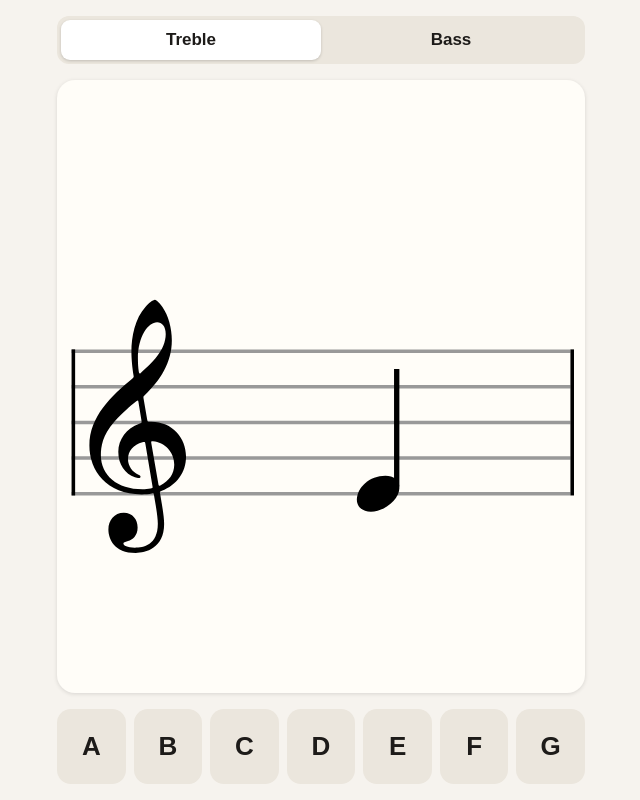
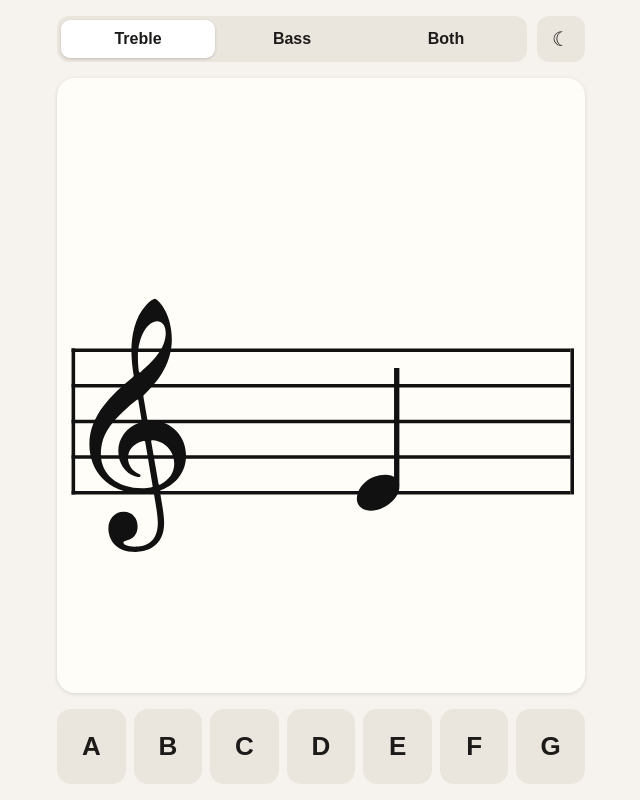
Before and after one commit to robby20044/noteLearner, a plain HTML site: page index.html in a window 1280 px wide. Shown: the whole page, without its empty margins (319-959 px from the left). Drawn offline with Linux system fonts and the light colour scheme.

Commit message:
Add dark mode and grand staff mode
Add a light/dark theme toggle that follows the system setting by default
and remembers the user's choice. In dark mode the staff, clefs, and notes
render in white. Add a "Both" mode showing treble and bass staves joined
by a brace, with notes from C4 up on treble and lower notes on bass.
Style ledger lines explicitly so they match the theme's ink color.

Co-Authored-By: Claude Sonnet 5.5 <noreply@anthropic.com>

```diff
--- a/index.html
+++ b/index.html
@@ -13,12 +13,14 @@
 <title>Note Learner</title>
 <style>
   :root {
-    --bg: #f6f3ee; --fg: #1d1b19; --paper: #fffdf8; --ink: #111;
+    --bg: #f6f3ee; --fg: #1d1b19; --paper: #fffdf8; --ink: #111111;
     --btn: #ebe6dd; --btn-active: #d9d2c4; --seg: #ffffff;
     --ok: #2e9e5b; --bad: #d64545;
   }
-  @media (prefers-color-scheme: dark) {
-    :root { --bg: #161513; --fg: #f1ede6; --btn: #34312e; --btn-active: #48443f; --seg: #4a4642; }
+  :root[data-theme=dark] {
+    --bg: #121110; --fg: #f1ede6; --paper: #1c1a19; --ink: #ffffff;
+    --btn: #34312e; --btn-active: #48443f; --seg: #4a4642;
+    --ok: #43c47a; --bad: #ef6a6a;
   }
   * { box-sizing: border-box; -webkit-tap-highlight-color: transparent; }
   html, body { margin: 0; height: 100%; background: var(--bg); color: var(--fg);
@@ -26,19 +28,21 @@
     -webkit-user-select: none; user-select: none; touch-action: manipulation; }
   .app { display: flex; flex-direction: column; height: 100%; max-width: 560px; margin: 0 auto;
     padding: max(16px, env(safe-area-inset-top)) 16px max(16px, env(safe-area-inset-bottom)); gap: 16px; }
-  .modes { display: grid; grid-template-columns: 1fr 1fr; background: var(--btn); border-radius: 12px; padding: 4px; }
-  .modes button { border: 0; background: transparent; color: var(--fg); font-size: 17px; font-weight: 600;
-    padding: 10px; border-radius: 9px; }
+  .top { display: flex; gap: 10px; }
+  .modes { flex: 1; display: grid; grid-template-columns: repeat(3, 1fr); background: var(--btn); border-radius: 12px; padding: 4px; }
+  .modes button { border: 0; background: transparent; color: var(--fg); font-size: 16px; font-weight: 600;
+    padding: 10px 4px; border-radius: 9px; }
   .modes button[aria-pressed=true] { background: var(--seg); box-shadow: 0 1px 3px rgba(0,0,0,.18); }
+  #theme { border: 0; background: var(--btn); color: var(--fg); border-radius: 12px; width: 48px; font-size: 20px; }
+  #theme:active { background: var(--btn-active); }
 
-  /* The staff always sits on "paper" with black ink, like printed sheet music. */
   .stage { flex: 1; min-height: 0; display: flex; align-items: center; justify-content: center;
     background: var(--paper); border-radius: 18px; border: 3px solid transparent;
     box-shadow: 0 1px 4px rgba(0,0,0,.12); transition: border-color .12s; padding: 8px; }
   .stage.ok { border-color: var(--ok); }
   .stage.bad { border-color: var(--bad); }
-  #score { width: 100%; }
-  #score svg { display: block; width: 100%; height: auto; }
+  #score { width: 100%; max-height: 100%; }
+  #score svg { display: block; width: 100%; height: auto; max-height: 100%; }
 
   .keys { display: grid; grid-template-columns: repeat(7, 1fr); gap: 8px; }
   .keys button { border: 0; border-radius: 14px; background: var(--btn); color: var(--fg);
@@ -46,12 +50,26 @@
   .keys button:active { background: var(--btn-active); }
   @media (max-width: 380px) { .keys button { font-size: 22px; padding: 18px 0; } .keys { gap: 5px; } }
 </style>
+<script>
+  // Apply the saved theme (or the system's) before first paint.
+  (function () {
+    var t = null;
+    try { t = localStorage.getItem('theme'); } catch (e) {}
+    if (t !== 'light' && t !== 'dark')
+      t = window.matchMedia && matchMedia('(prefers-color-scheme: dark)').matches ? 'dark' : 'light';
+    document.documentElement.dataset.theme = t;
+  })();
+</script>
 </head>
 <body>
 <div class="app">
-  <div class="modes" role="group" aria-label="Clef">
-    <button id="m-treble" aria-pressed="true">Treble</button>
-    <button id="m-bass" aria-pressed="false">Bass</button>
+  <div class="top">
+    <div class="modes" role="group" aria-label="Clef">
+      <button id="m-treble" aria-pressed="true">Treble</button>
+      <button id="m-bass" aria-pressed="false">Bass</button>
+      <button id="m-grand" aria-pressed="false">Both</button>
+    </div>
+    <button id="theme" aria-label="Toggle dark mode"></button>
   </div>
   <div class="stage" id="stage"><div id="score" aria-label="Staff"></div></div>
   <div class="keys" id="keys"></div>
@@ -59,50 +77,73 @@
 
 <script src="vendor/vexflow.js"></script>
 <script>
-const { Renderer, Stave, StaveNote, Voice, Formatter } = Vex.Flow;
+const { Renderer, Stave, StaveNote, StaveConnector, Voice, Formatter } = Vex.Flow;
 const LETTERS = ['C','D','E','F','G','A','B'];
 
 // Diatonic number n = octave*7 + letterIndex. Ranges include a few ledger-line notes.
+const C4 = 4*7;
 const CLEFS = {
-  treble: { lo: 4*7+0 /* C4 */, hi: 5*7+5 /* A5 */ },
-  bass:   { lo: 2*7+2 /* E2 */, hi: 4*7+0 /* C4 */ },
+  treble: { lo: C4 + 0,      hi: 5*7 + 5 },   // C4 .. A5
+  bass:   { lo: 2*7 + 2,     hi: C4 + 0 },    // E2 .. C4
+  grand:  { lo: 2*7 + 2,     hi: 5*7 + 5 },   // E2 .. A5 (C4 and up on treble, below on bass)
 };
 
-// Drawing area (VexFlow units). Staff lines sit at y = 40..80 for a stave at y = 0.
-const STAVE_W = 140, VIEW = { x: 0, y: 0, w: STAVE_W + 2, h: 120 };
-const STAVE_Y = 10;
+const VIEW_W = 142, STAVE_W = 140, STAVE_Y = 10;   // single staff
+const GRAND = { x: 18, w: 122, trebleY: 0, bassY: 80, h: 215 };
 
 let mode = 'treble', note = null, locked = false;
-try { mode = localStorage.getItem('mode') === 'bass' ? 'bass' : 'treble'; } catch (e) {}
+try { const m = localStorage.getItem('mode'); if (CLEFS[m]) mode = m; } catch (e) {}
 
 const $ = id => document.getElementById(id);
 const stage = $('stage'), score = $('score');
+const cssVar = n => getComputedStyle(document.documentElement).getPropertyValue(n).trim();
 
-function keyFor(n) { return LETTERS[n % 7].toLowerCase() + '/' + Math.floor(n / 7); }
+// Which clef is the note drawn on?
+const clefOf = n => mode === 'grand' ? (n >= C4 ? 'treble' : 'bass') : mode;
+const keyFor = n => LETTERS[n % 7].toLowerCase() + '/' + Math.floor(n / 7);
 
 function draw(color) {
   score.replaceChildren();
+  const ink = cssVar('--ink');
+  const grand = mode === 'grand';
+  const h = grand ? GRAND.h : 120;
+
   const renderer = new Renderer(score, Renderer.Backends.SVG);
-  renderer.resize(VIEW.w, VIEW.h);
+  renderer.resize(VIEW_W, h);
   const ctx = renderer.getContext();
+  ctx.setFillStyle(ink); ctx.setStrokeStyle(ink);
+  const style = { fillStyle: ink, strokeStyle: ink };
 
-  const stave = new Stave(1, STAVE_Y, STAVE_W);
-  stave.addClef(mode);
-  stave.setContext(ctx).draw();
+  let staves, target;
+  if (grand) {
+    const t = new Stave(GRAND.x, GRAND.trebleY, GRAND.w).addClef('treble');
+    const b = new Stave(GRAND.x, GRAND.bassY, GRAND.w).addClef('bass');
+    for (const s of [t, b]) { s.setStyle(style); s.setContext(ctx).draw(); }
+    const types = StaveConnector.type;
+    for (const type of [types.BRACE, types.SINGLE_LEFT, types.SINGLE_RIGHT]) {
+      const c = new StaveConnector(t, b).setType(type);
+      c.setStyle(style); c.setContext(ctx).draw();
+    }
+    target = clefOf(note) === 'treble' ? t : b;
+  } else {
+    target = new Stave(1, STAVE_Y, STAVE_W).addClef(mode);
+    target.setStyle(style);
+    target.setContext(ctx).draw();
+  }
 
-  const sn = new StaveNote({ keys: [keyFor(note)], duration: 'q', clef: mode, auto_stem: true });
-  if (color) sn.setStyle({ fillStyle: color, strokeStyle: color });
+  const c = color || ink;
+  const sn = new StaveNote({ keys: [keyFor(note)], duration: 'q', clef: clefOf(note), auto_stem: true });
+  sn.setStyle({ fillStyle: c, strokeStyle: c });
+  sn.setLedgerLineStyle({ fillStyle: c, strokeStyle: c, lineWidth: 1.5 });
 
   const voice = new Voice({ num_beats: 1, beat_value: 4 }).addTickables([sn]);
   new Formatter().joinVoices([voice]).format([voice], 0);
-  // Center the note in the space after the clef.
-  const room = stave.getNoteEndX() - stave.getNoteStartX();
+  const room = target.getNoteEndX() - target.getNoteStartX();
   sn.setXShift(room / 2 - 18);
-  voice.draw(ctx, stave);
+  voice.draw(ctx, target);
 
-  // Make the SVG scale to the card width.
   const svg = score.querySelector('svg');
-  svg.setAttribute('viewBox', `${VIEW.x} ${VIEW.y} ${VIEW.w} ${VIEW.h}`);
+  svg.setAttribute('viewBox', `0 0 ${VIEW_W} ${h}`);
   svg.removeAttribute('width'); svg.removeAttribute('height');
   svg.style.width = '100%'; svg.style.height = 'auto';
 }
@@ -127,10 +168,10 @@ function flash(cls) {
 function answer(letter) {
   if (locked) return;
   if (LETTERS[note % 7] === letter) {
-    locked = true; flash('ok'); draw('#2e9e5b');
+    locked = true; flash('ok'); draw(cssVar('--ok'));
     setTimeout(() => { nextNote(); locked = false; }, 300);
   } else {
-    flash('bad'); draw('#d64545');
+    flash('bad'); draw(cssVar('--bad'));
     const shown = note;
     setTimeout(() => { if (note === shown && !locked) draw(); }, 350);
   }
@@ -139,9 +180,16 @@ function answer(letter) {
 function setMode(m) {
   mode = m;
   try { localStorage.setItem('mode', m); } catch (e) {}
-  $('m-treble').setAttribute('aria-pressed', m === 'treble');
-  $('m-bass').setAttribute('aria-pressed', m === 'bass');
+  for (const k of Object.keys(CLEFS)) $('m-' + k).setAttribute('aria-pressed', k === m);
   note = null; locked = false; nextNote();
+}
+
+function setTheme(t, save) {
+  document.documentElement.dataset.theme = t;
+  $('theme').textContent = t === 'dark' ? '☀︎' : '☾';
+  document.querySelector('meta[name=theme-color]').setAttribute('content', cssVar('--bg'));
+  if (save) try { localStorage.setItem('theme', t); } catch (e) {}
+  if (note !== null) draw();
 }
 
 for (const l of ['A','B','C','D','E','F','G']) {
@@ -150,9 +198,10 @@ for (const l of ['A','B','C','D','E','F','G']) {
   b.addEventListener('pointerdown', e => { e.preventDefault(); answer(l); });
   $('keys').append(b);
 }
-$('m-treble').onclick = () => setMode('treble');
-$('m-bass').onclick = () => setMode('bass');
+for (const k of Object.keys(CLEFS)) $('m-' + k).onclick = () => setMode(k);
+$('theme').onclick = () => setTheme(document.documentElement.dataset.theme === 'dark' ? 'light' : 'dark', true);
 
+setTheme(document.documentElement.dataset.theme, false);
 setMode(mode);
 if ('serviceWorker' in navigator) navigator.serviceWorker.register('sw.js').catch(() => {});
 </script>
```
